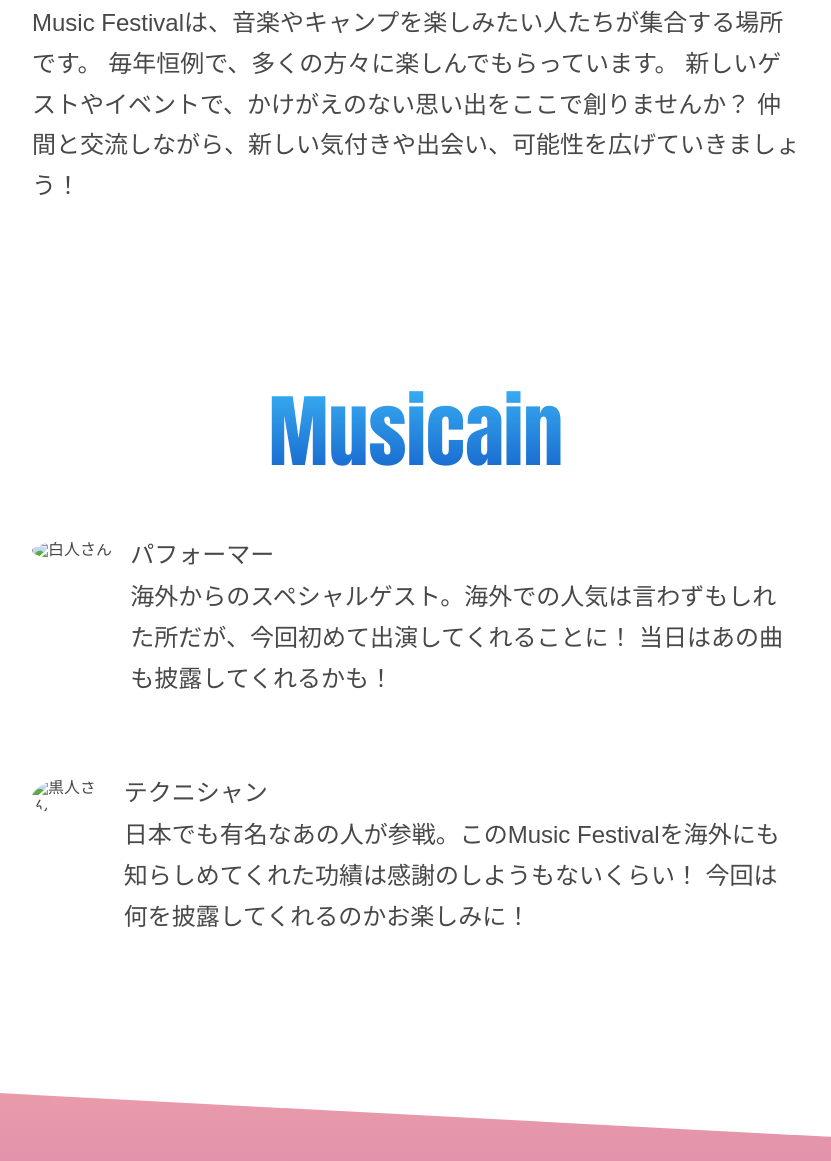
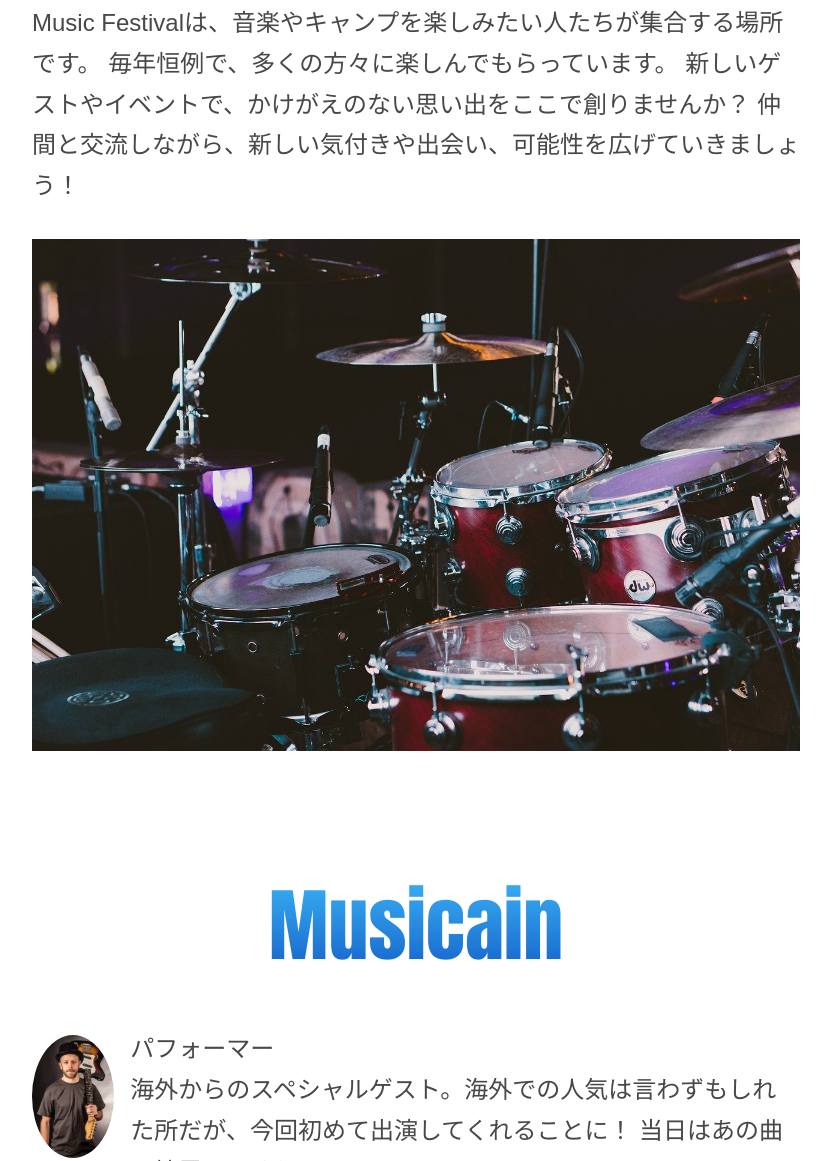
Before and after one commit to mattuprogrammer/LP_practice, a plain HTML site: page index.html in a window 1280 px wide. Shown: the part 985-2146 px from the top of the page, without its empty margins (224-1055 px from the left). Drawn offline with Linux system fonts and the light colour scheme; some packages are replaced by stand-ins of ours; files whose address does not match are found by name.

Commit message:
Update index.html

```diff
--- a/index.html
+++ b/index.html
@@ -6,7 +6,7 @@
   <meta name="viewport" content="width=device-width, initial-scale=1.0">
   <title>Music Festival</title>
   <meta name="discription" content="毎年恒例の野外フェスのご案内">
-  <link rel="icon" type="image/svg" href="images/favicon.svg">
+  <link rel="icon" type="image/svg" href="favicon.svg">
 
   <!-- CSS -->
   <link rel="stylesheet" href="https://unpkg.com/destyle.css@1.0.5/destyle.css">
@@ -48,7 +48,7 @@
       新しいゲストやイベントで、かけがえのない思い出をここで創りませんか？
       仲間と交流しながら、新しい気付きや出会い、可能性を広げていきましょう！
     </p>
-    <img src="images/topics_page.jpg" alt="">
+    <img src="topics_page.jpg" alt="">
   </section>
 
   <section id="musician" class="wrapper">
@@ -61,7 +61,7 @@
           当日はあの曲も披露してくれるかも！
         </p>
       </div>
-      <img src="images/musician1.jpg" alt="白人さん">
+      <img src="musician1.jpg" alt="白人さん">
     </div>
     <div class="musician-list">
       <div class="musician-text">
@@ -71,7 +71,7 @@
           今回は何を披露してくれるのかお楽しみに！
         </p>
       </div>
-      <img src="images/musician2.jpg" alt="黒人さん">
+      <img src="musician2.jpg" alt="黒人さん">
     </div>
   </section>
 
```
